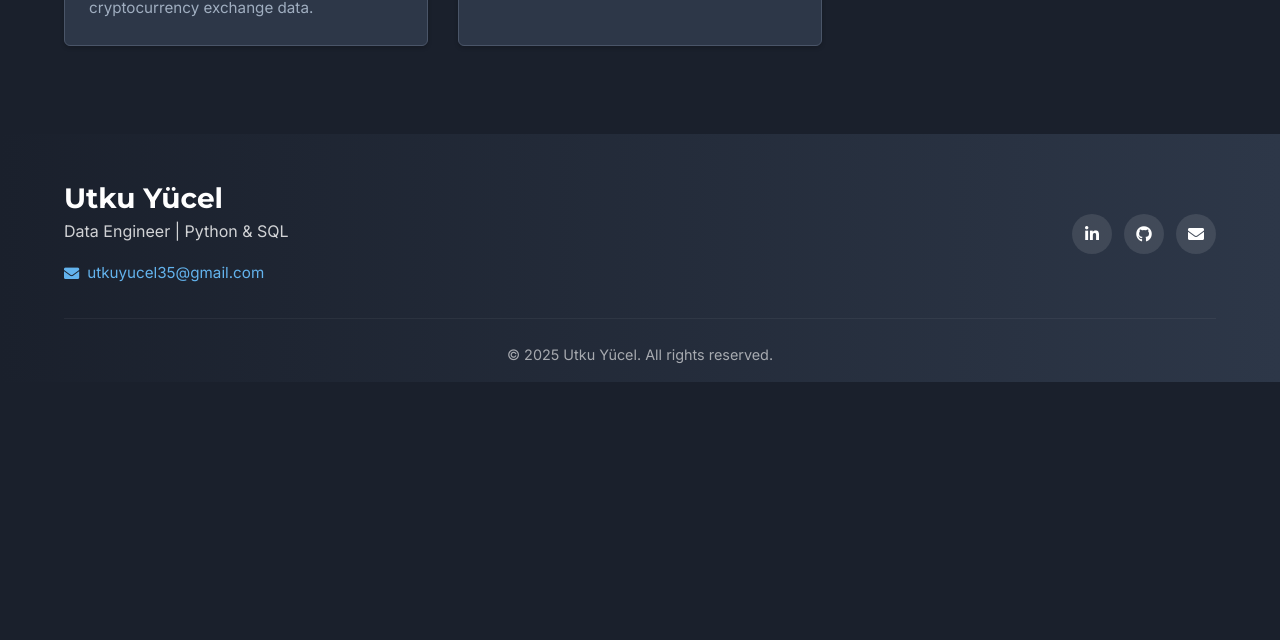
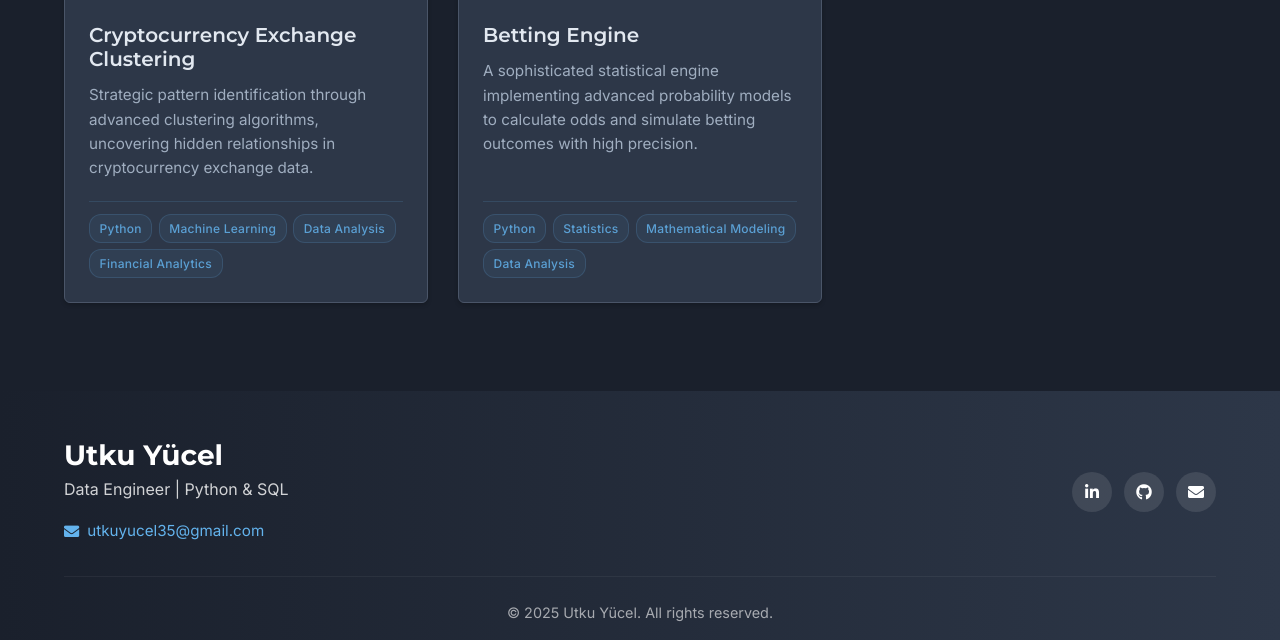
Before and after one commit to utkuyucel/portfolio-project, a Flask app: page / in a window 1280 px wide. Shown: the part 1709-2349 px from the top of the page. Before the commit the page ends 2091 px from the top, so only its background shows below. Run offline with Flask 2, Linux system fonts and the light colour scheme; some libraries are stand-ins or nearby versions.

Commit message:
Add keywords to project data structure and display in portfolio

```diff
--- a/portfolio/app.py
+++ b/portfolio/app.py
@@ -31,6 +31,7 @@ class Project:
     image: str
     template: str
     github: str
+    keywords: list
 
 @dataclass(frozen=True)
 class Design:
@@ -51,7 +52,8 @@ PROJECTS = [
         description="Frostbyte: Efficient cold storage for data files with versioning and zero cloud dependencies. Compress, track, and restore datasets through a simple CLI designed for data scientists.",
         image="frostbyte/frostbyte_card.png",
         template="frostbyte.html",
-        github="https://github.com/utkuyucel/Frostbyte"
+        github="https://github.com/utkuyucel/Frostbyte",
+        keywords=["Python", "CLI", "Data Versioning"]
     ),
     Project(
         id="fundratetracker",
@@ -60,7 +62,8 @@ PROJECTS = [
         description="A comprehensive financial analytics platform for tracking and analyzing Federal Reserve interest rate changes",
         image="fundratetracker/fundratetracker.png",
         template="fundratetracker.html",
-        github="https://github.com/utkuyucel/fundratetracker"
+        github="https://github.com/utkuyucel/fundratetracker",
+        keywords=["Python", "API", "ELT", "Business Intelligence"]
     ),
     Project(
         id="ibb-traffic-prediction",
@@ -69,7 +72,8 @@ PROJECTS = [
         description="A comprehensive traffic prediction system for Istanbul using real-time data collection, machine learning models, and API services for traffic condition analysis and forecasting.",
         image="ibb-traffic-prediction/traffic.png",
         template="traffic-prediction.html",
-        github="https://github.com/utkuyucel/ibb-traffic-prediction"
+        github="https://github.com/utkuyucel/ibb-traffic-prediction",
+        keywords=["Python", "Machine Learning", "API", "ETL"]
     ),
     Project(
         id="spa",
@@ -78,7 +82,8 @@ PROJECTS = [
         description="A sophisticated tool leveraging Python for comprehensive stock performance analysis, enabling data-driven investment decisions through visual insights.",
         image="spa/spa.png",
         template="spa.html",
-        github="https://github.com/utkuyucel/Stock_Heatmap_Visualization"
+        github="https://github.com/utkuyucel/Stock_Heatmap_Visualization",
+        keywords=["Python", "Financial Analytics", "Data Visualization", "Business Intelligence"]
     ),
     Project(
         id="volume_analyzer",
@@ -87,7 +92,8 @@ PROJECTS = [
         description="An advanced ETL pipeline for processing large datasets with automated clustering and regression analytics, yielding actionable business intelligence.",
         image="volume_analyzer/volume.png",
         template="volume_analyzer.html",
-        github="https://github.com/utkuyucel/Analyzing_volume_data"
+        github="https://github.com/utkuyucel/Analyzing_volume_data",
+        keywords=["Python", "ETL", "Data Engineering", "Business Intelligence"]
     ),
     Project(
         id="url_shortener",
@@ -96,7 +102,8 @@ PROJECTS = [
         description="An advanced URL shortener with custom slugs",
         image="url_shortener/url_shortener.png",
         template="url_shortener.html",
-        github="https://github.com/utkuyucel/url-shortener"
+        github="https://github.com/utkuyucel/url-shortener",
+        keywords=["Python", "Flask", "API", "Web Development"]
     ),
     Project(
         id="clustering",
@@ -105,7 +112,8 @@ PROJECTS = [
         description="Strategic pattern identification through advanced clustering algorithms, uncovering hidden relationships in cryptocurrency exchange data.",
         image="clustering/cls.png",
         template="clustering.html",
-        github="https://github.com/utkuyucel/exchange_clustering"
+        github="https://github.com/utkuyucel/exchange_clustering",
+        keywords=["Python", "Machine Learning", "Data Analysis", "Financial Analytics"]
     ),
     Project(
         id="betting_engine",
@@ -114,7 +122,8 @@ PROJECTS = [
         description="A sophisticated statistical engine implementing advanced probability models to calculate odds and simulate betting outcomes with high precision.",
         image="betting_engine/betting.png",
         template="betting_engine.html",
-        github="https://github.com/utkuyucel/betting-engine"
+        github="https://github.com/utkuyucel/betting-engine",
+        keywords=["Python", "Statistics", "Mathematical Modeling", "Data Analysis"]
     )
 ]
 
--- a/portfolio/static/css/professional.css
+++ b/portfolio/static/css/professional.css
@@ -173,6 +173,9 @@ a:hover {
 
 .project-card .card-body {
     padding: 1.5rem;
+    display: flex;
+    flex-direction: column;
+    flex-grow: 1;
 }
 
 .project-card .card-title {
@@ -185,7 +188,46 @@ a:hover {
 .project-card .card-text {
     color: var(--text-muted);
     font-size: 0.95rem;
+    flex-grow: 1;
+    margin-bottom: 0.5rem;
     transition: var(--theme-transition);
+}
+
+/* Project Keywords/Tags */
+.project-keywords {
+    display: flex;
+    flex-wrap: wrap;
+    gap: 0.4rem;
+    margin-top: 0.75rem;
+    padding-top: 0.75rem;
+    border-top: 1px solid rgba(99, 179, 237, 0.15);
+}
+
+.project-keyword {
+    background: rgba(99, 179, 237, 0.08);
+    color: var(--link-color);
+    padding: 0.25rem 0.6rem;
+    border-radius: 12px;
+    font-size: 0.75rem;
+    font-weight: 500;
+    border: 1px solid rgba(99, 179, 237, 0.2);
+    transition: all 0.3s ease;
+    letter-spacing: 0.25px;
+    opacity: 0.85;
+    white-space: nowrap;
+}
+
+.project-keyword:hover {
+    background: rgba(99, 179, 237, 0.15);
+    opacity: 1;
+    transform: translateY(-1px);
+    box-shadow: 0 2px 4px rgba(99, 179, 237, 0.15);
+}
+
+.project-card:hover .project-keyword {
+    opacity: 1;
+    background: rgba(99, 179, 237, 0.12);
+    border-color: rgba(99, 179, 237, 0.3);
 }
 
 /* GitHub Strip */
@@ -794,6 +836,16 @@ code {
         font-size: 0.8rem;
         padding: 0.3rem 0.8rem;
     }
+
+    /* Mobile responsiveness for project keywords */
+    .project-keywords {
+        gap: 0.3rem;
+    }
+
+    .project-keyword {
+        font-size: 0.7rem;
+        padding: 0.2rem 0.5rem;
+    }
 }
 
 /* Error Container */
--- a/portfolio/templates/index.html
+++ b/portfolio/templates/index.html
@@ -66,6 +66,11 @@
                             <div class="card-body">
                                 <h5 class="card-title">{{ project.title }}</h5>
                                 <p class="card-text">{{ project.description }}</p>
+                                <div class="project-keywords">
+                                    {% for keyword in project.keywords %}
+                                    <span class="project-keyword">{{ keyword }}</span>
+                                    {% endfor %}
+                                </div>
                             </div>
                         </div>
                     </a>
```
